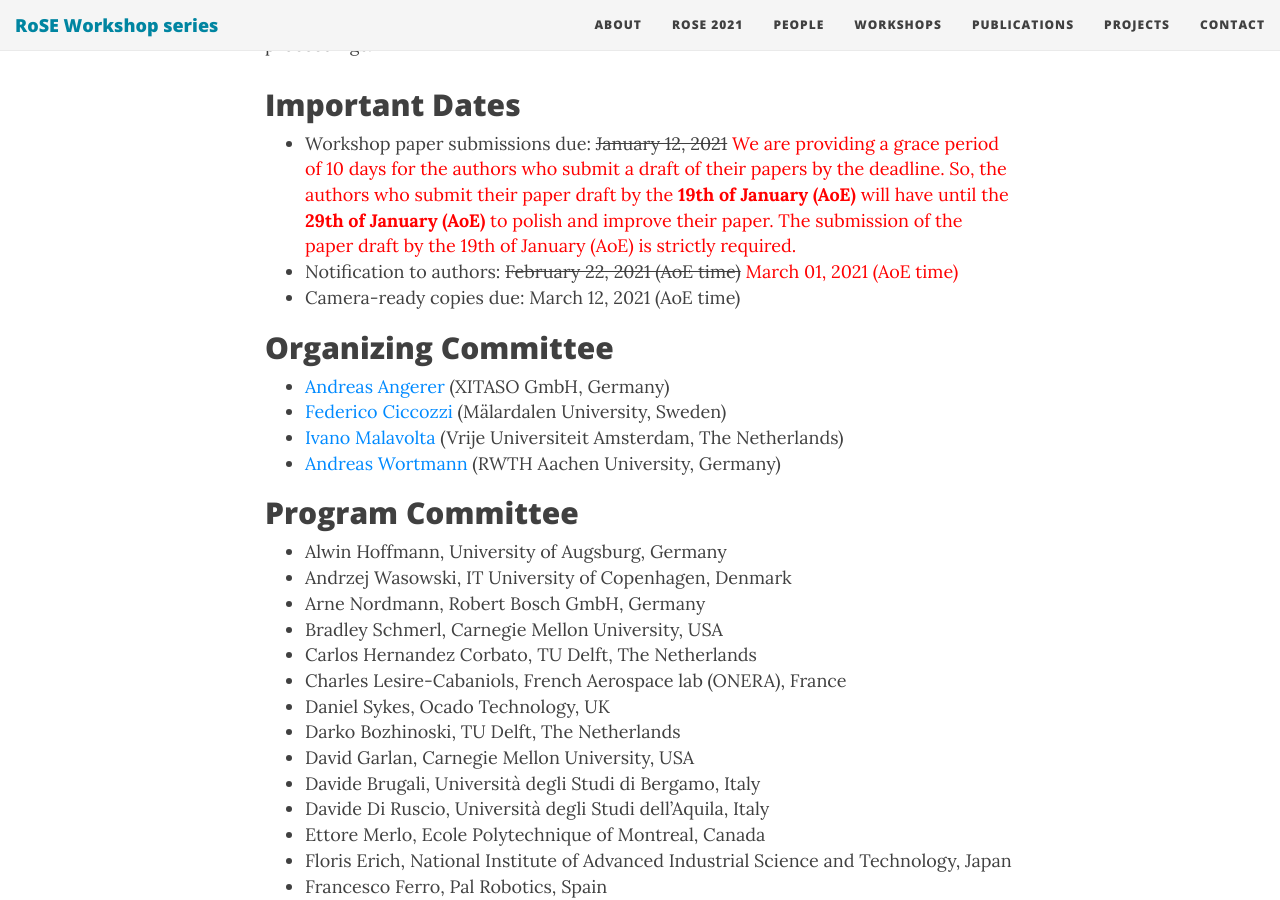
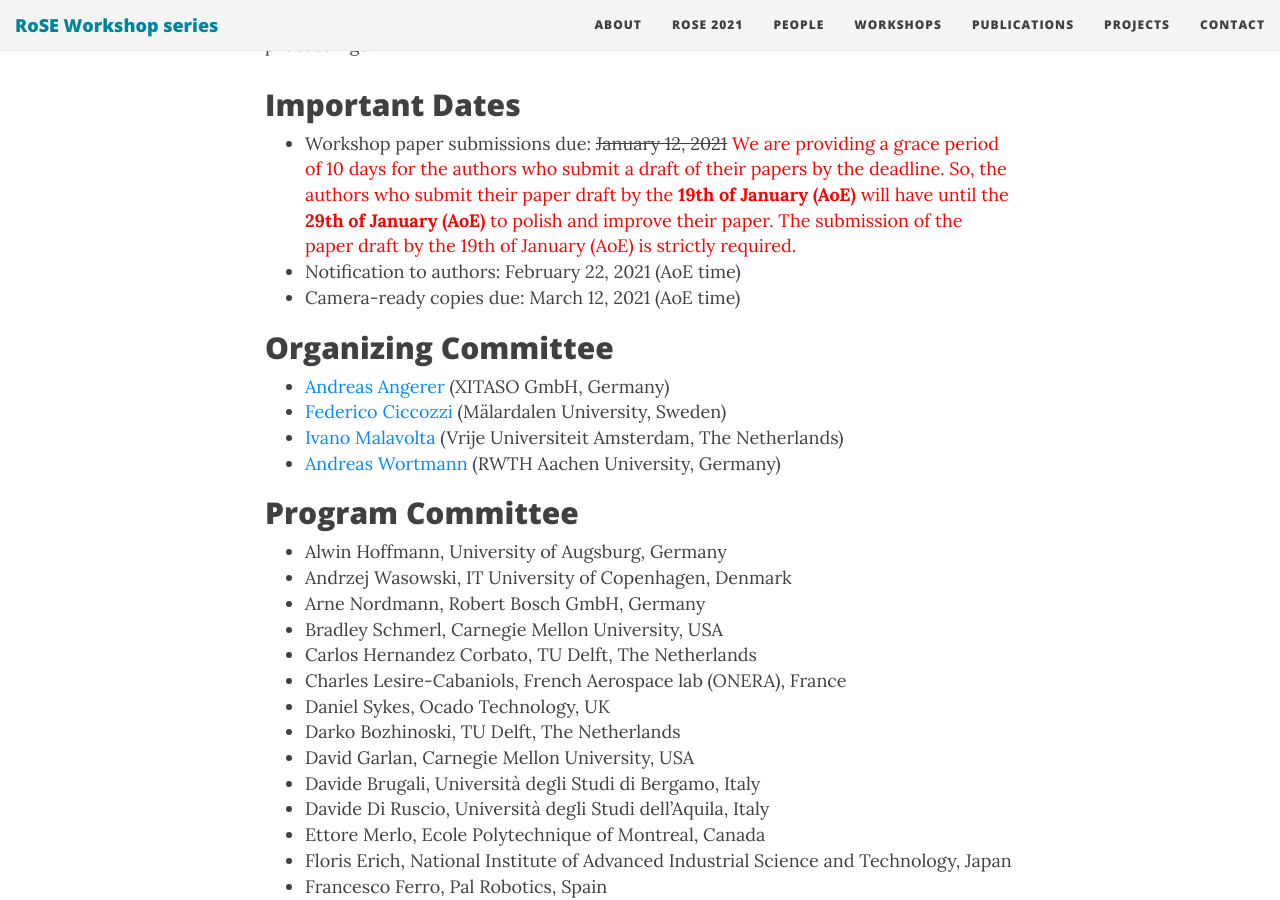
Before and after one commit to rose-workshops/rose-workshops.github.io, a Jekyll site: the page built from rose2021.md, in a window 1280 px wide and 900 px high, scrolled down 2367 px. Built offline with Jekyll 4.4.1, drawn with Linux system fonts in a browser that asks for light colours; nearby versions of some CDN libraries.

Commit message:
Change nootification deadline to Feb 22

```diff
--- a/rose2021.md
+++ b/rose2021.md
@@ -56,7 +56,7 @@ Workshop papers must follow the [ICSE 2021 Format and Submission Guideline](http
 
 ## Important Dates
 - Workshop paper submissions due: <del>January 12, 2021</del> <span style="color:red;">We are providing a grace period of 10 days for the authors who submit a draft of their papers by the deadline. So, the authors who submit their paper draft by the <b>19th of January (AoE)</b> will have until the <b>29th of January (AoE)</b> to polish and improve their paper. The submission of the paper draft by the 19th of January (AoE) is strictly required.</span>
-- Notification to authors: <del>February 22, 2021 (AoE time)</del> <span style="color:red;">March 01, 2021 (AoE time)</span>
+- Notification to authors: February 22, 2021 (AoE time)
 - Camera-ready copies due: March 12, 2021 (AoE time)
 
 ## Organizing Committee
```
